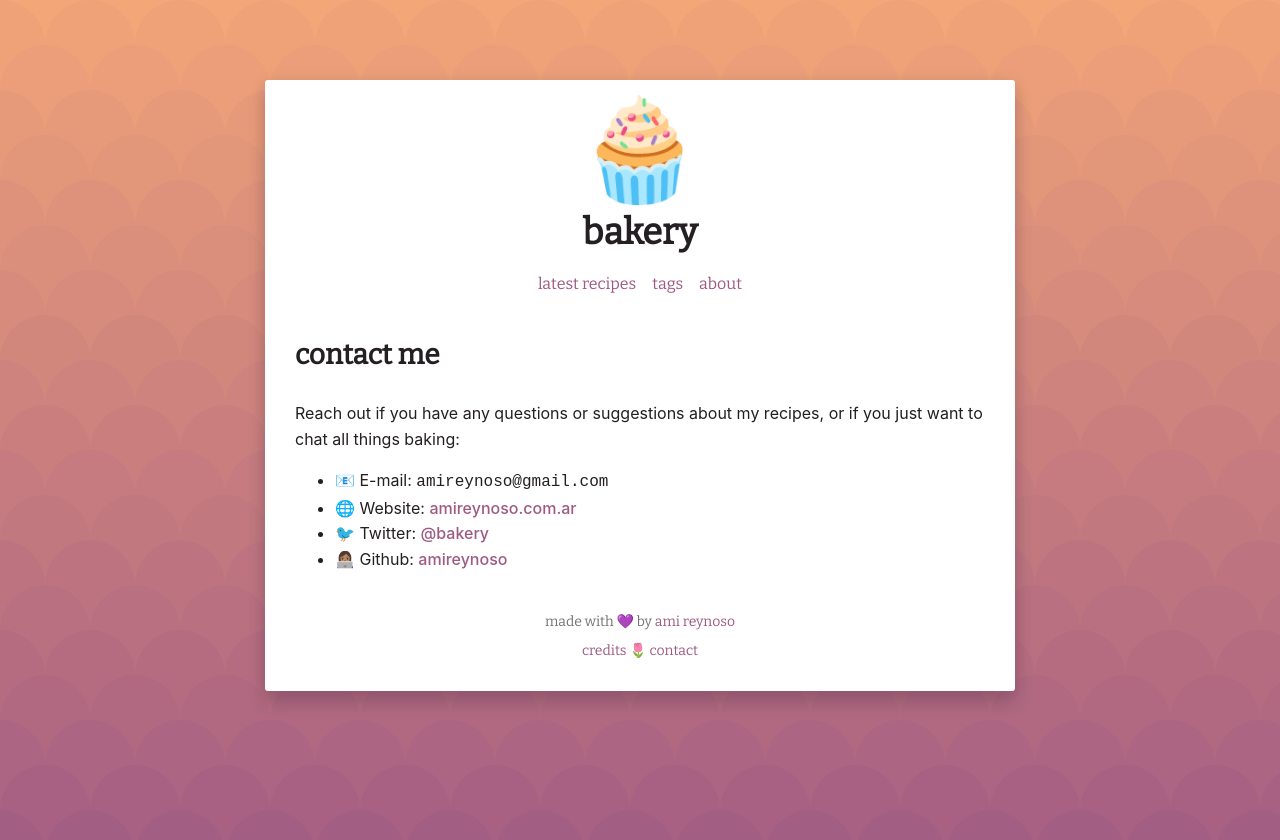
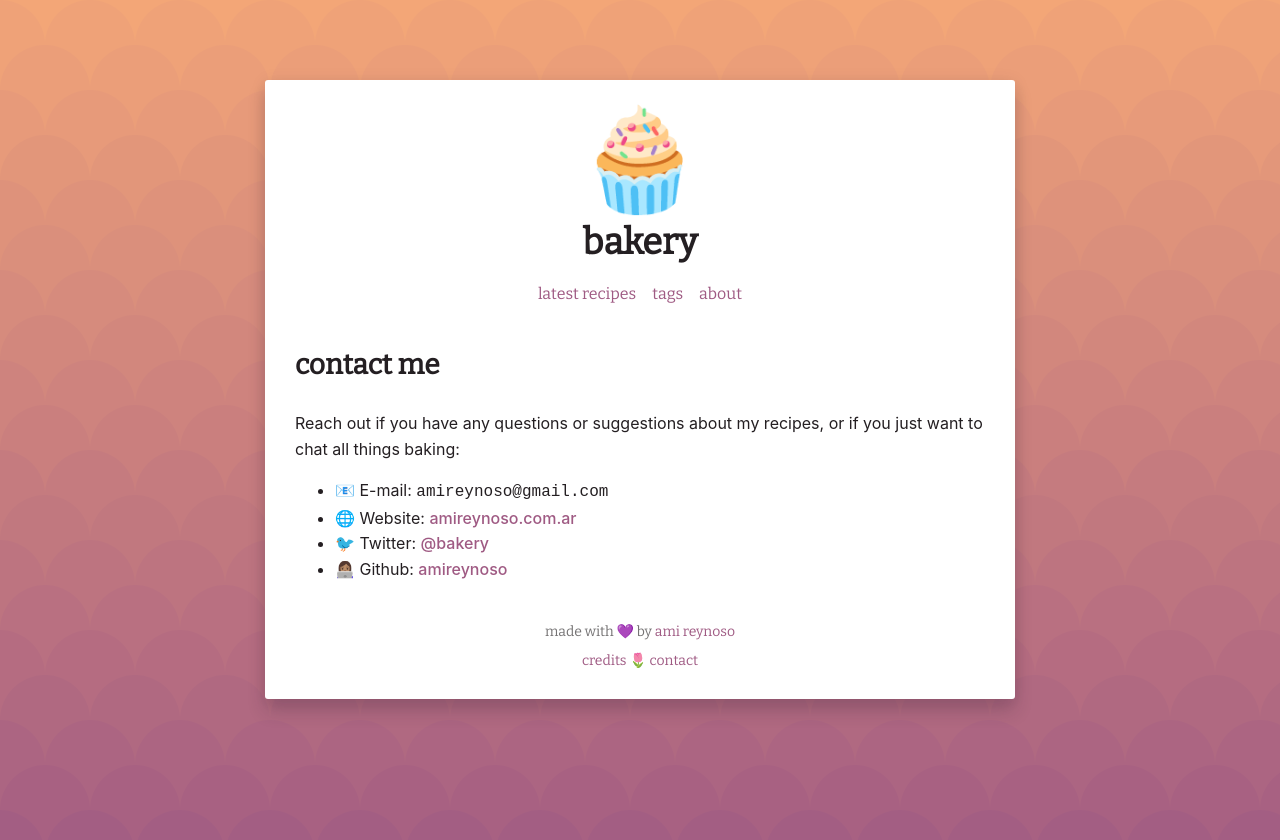
Before and after one commit to amireynoso/bakery, a Jekyll site: the page built from contact.md, in a window 1280 px wide. Shown: the top 840 px of the page. Built offline with Jekyll 4.4.1, drawn with Linux system fonts in a browser that asks for light colours.

Commit message:
Use equal padding in main container

```diff
--- a/_sass/_footer.scss
+++ b/_sass/_footer.scss
@@ -4,4 +4,8 @@
   color: #757374;
   @include fancy-font;
   @include highlighted-link;
+
+  p:last-child {
+    margin-bottom: 0;
+  }
 }
--- a/_sass/_layout.scss
+++ b/_sass/_layout.scss
@@ -23,7 +23,7 @@
   max-width: 75rem;
   margin: 8rem auto;
   background-color: white;
-  padding: 2rem 3rem;
+  padding: 3rem;
   box-shadow: 0px 12px 18px 0 rgba(39, 26, 43, 0.2),
     0 2px 16px 0 rgba(78, 45, 80, 0.1);
   border-radius: 0.3rem;
```
